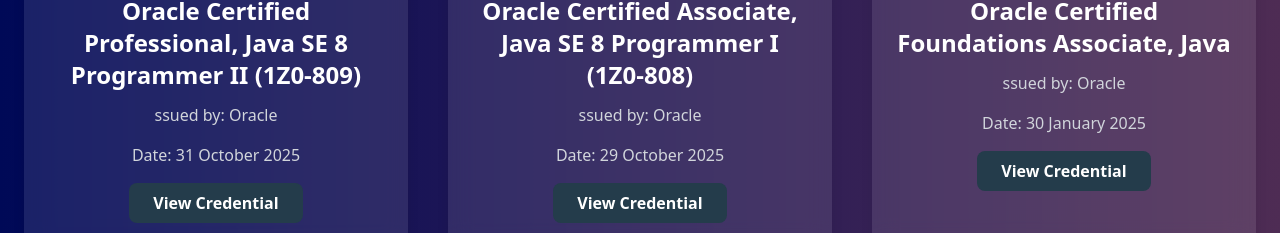
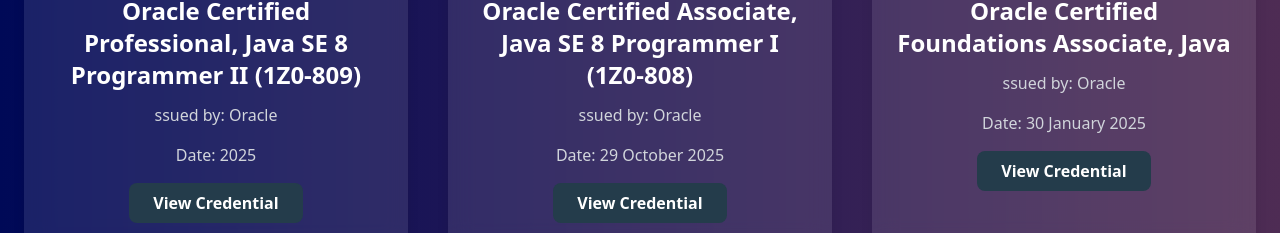
Before and after one commit to amine21-lang/Portfolio, a React (Vite) app: page / in a window 1280 px wide. Shown: the part 7831-8064 px from the top of the page. Built offline with nearby package versions, Linux system fonts and the light colour scheme.

Commit message:
fix: update date format for Oracle Certified Professional certification

```diff
--- a/src/components/CertificateSection.tsx
+++ b/src/components/CertificateSection.tsx
@@ -7,7 +7,7 @@
     id: 1,
     title: " Oracle Certified Professional, Java SE 8 Programmer II (1Z0-809)",
     issuer: "Oracle",
-    date: "31 October 2025",
+    date: "2025",
     imageUrl: "https://www.yourimageurl.com/1",
     credentialUrl:
       "/",
```
